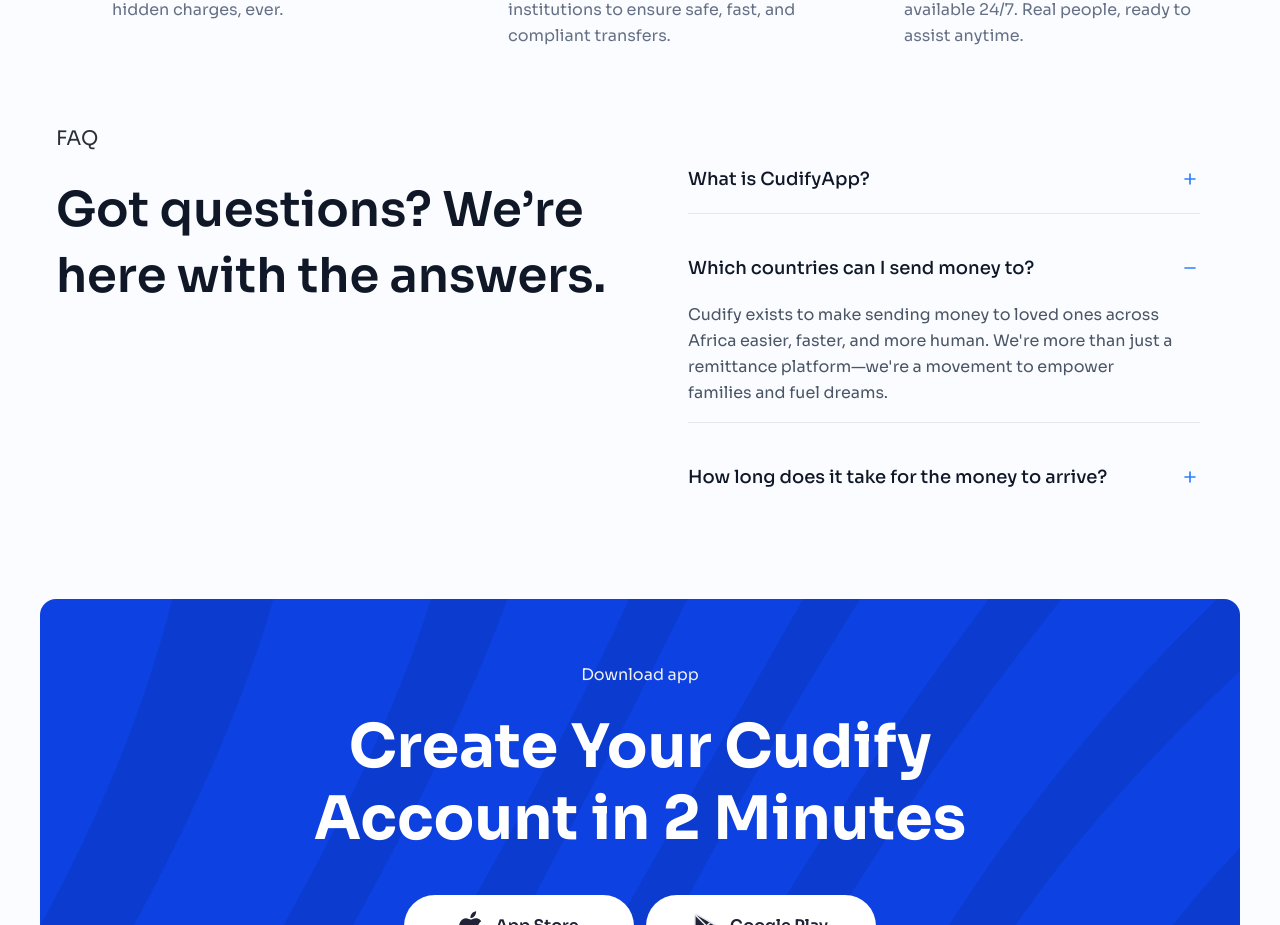
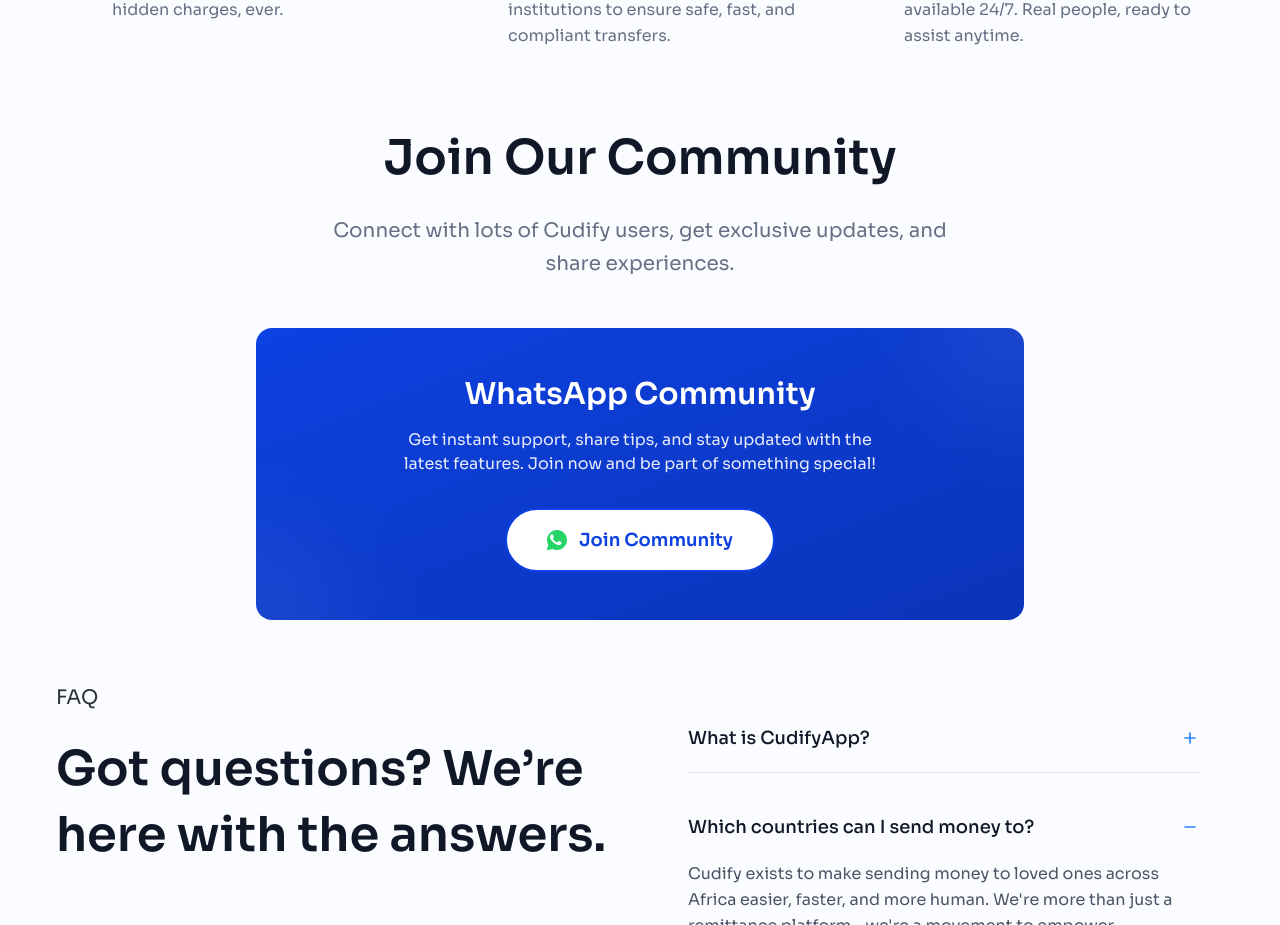
Before and after one commit to Joesef127/cudify, a React (Vite) app: page / in a window 1280 px wide. Shown: the part 6578-7503 px from the top of the page. Built offline with nearby package versions, Linux system fonts and the light colour scheme; no server answers.

Commit message:
feat: added community section

```diff
--- /dev/null
+++ b/src/components/CommunitySection.tsx
@@ -0,0 +1,124 @@
+const CommunitySection = () => {
+  // WhatsApp icon component
+  const WhatsAppIcon = ({ className = "w-12 h-12" }: { className?: string }) => (
+    <svg
+      className={className}
+      viewBox="0 0 48 48"
+      fill="none"
+      xmlns="http://www.w3.org/2000/svg"
+    >
+      <path
+        d="M24 0C10.745 0 0 10.745 0 24c0 4.243 1.103 8.226 3.026 11.686L.053 46.73a1.5 1.5 0 001.917 1.917l11.044-2.973A23.864 23.864 0 0024 48c13.255 0 24-10.745 24-24S37.255 0 24 0z"
+        fill="#25D366"
+      />
+      <path
+        d="M34.759 32.582c-.578 1.629-2.864 2.981-4.683 3.373-1.241.266-2.86.48-8.31-1.783-6.993-2.903-11.507-10.026-11.86-10.487-.34-.461-2.793-3.718-2.793-7.092 0-3.373 1.768-5.034 2.394-5.721.627-.687 1.367-.859 1.824-.859.457 0 .914.005 1.315.024.422.02.988-.16 1.545 1.178.578 1.384 1.976 4.817 2.148 5.169.172.351.287.762.058 1.223-.23.461-.344.75-.687 1.154-.344.405-.723.905-1.033 1.215-.343.344-.7.714-.3 1.401.4.687 1.779 2.933 3.817 4.753 2.622 2.343 4.834 3.073 5.52 3.425.686.351 1.088.294 1.489-.172.4-.469 1.72-2.007 2.178-2.694.458-.687.915-.573 1.545-.344.63.23 4.004 1.887 4.69 2.232.686.344 1.144.516 1.315.802.172.286.172 1.652-.405 3.281z"
+        fill="#fff"
+      />
+    </svg>
+  );
+
+  return (
+    <section className="pb-16 px-3 md:px-5 w-full flex justify-center items-center bg-[#FAFCFF]">
+      <div className="max-w-[1200px] w-full relative z-10 flex flex-col items-center text-center gap-8 md:gap-12">
+        {/* Header Section */}
+        <div className="flex flex-col gap-4 md:gap-6 max-w-2xl px-4">
+          <h1
+            className="font-semibold text-3xl sm:text-4xl md:text-5xl leading-snug text-[#101828]"
+            data-aos="fade-left"
+          >
+            Join Our Community
+          </h1>
+          <p
+            className="text-sm sm:text-base md:text-lg lg:text-xl leading-relaxed font-normal text-[#667085]"
+            data-aos="fade-right"
+          >
+            Connect with lots of Cudify users, get exclusive updates, and share
+            experiences.
+          </p>
+        </div>
+
+        {/* Community Card */}
+        <div
+          className="w-full max-w-3xl bg-gradient-to-br from-[#0D41E1] to-[#0A34B8] rounded-2xl p-8 md:p-12 flex flex-col items-center gap-8 relative overflow-hidden"
+          data-aos="zoom-in"
+        >
+          {/* Decorative circles */}
+          <div className="absolute -top-20 -right-20 w-40 h-40 bg-white/10 rounded-full blur-3xl"></div>
+          <div className="absolute -bottom-20 -left-20 w-40 h-40 bg-white/10 rounded-full blur-3xl"></div>
+
+          {/* Content */}
+          <div className="relative z-10 flex flex-col items-center gap-6 text-white">
+            {/* <div className="bg-white/20 backdrop-blur-sm p-4 rounded-xl">
+              <WhatsAppIcon className="w-12 h-12 md:w-16 md:h-16" />
+            </div> */}
+
+            <div className="flex flex-col gap-3 md:gap-4">
+              <h2 className="font-semibold text-xl md:text-2xl lg:text-3xl">
+                WhatsApp Community
+              </h2>
+              <p className="text-sm md:text-base text-white/90 max-w-lg">
+                Get instant support, share tips, and stay updated with the
+                latest features. Join now and be part of something special!
+              </p>
+            </div>
+
+            {/* Join Button */}
+            <a
+              href="https://chat.whatsapp.com/JFLaidMYTo1CprgntjHEAn?mode=gi_t"
+              target="_blank"
+              rel="noopener noreferrer"
+              className="bg-white text-[#0D41E1] hover:bg-transparent hover:text-white border sm:border-2 transition-colors duration-300 px-8 py-3 md:px-10 md:py-4 rounded-full font-semibold text-sm sm:text-base md:text-lg flex items-center gap-3 mt-2"
+              data-aos="fade-up"
+              data-aos-delay="200"
+            >
+              <WhatsAppIcon className="w-5 h-5" />
+              Join Community
+            </a>
+          </div>
+        </div>
+
+        {/* Benefits Section */}
+        {/* <div className="grid grid-cols-1 sm:grid-cols-3 gap-6 md:gap-8 w-full mt-4" data-aos="fade-up" data-aos-delay="300">
+          <div className="flex flex-col items-center gap-3 text-center">
+            <div className="w-12 h-12 bg-[#0D41E1]/10 rounded-full flex items-center justify-center">
+              <span className="text-2xl">💬</span>
+            </div>
+            <h3 className="font-semibold text-base md:text-lg text-[#101828]">
+              Instant Support
+            </h3>
+            <p className="text-sm text-[#667085]">
+              Get quick answers from our team and fellow users
+            </p>
+          </div>
+
+          <div className="flex flex-col items-center gap-3 text-center">
+            <div className="w-12 h-12 bg-[#0D41E1]/10 rounded-full flex items-center justify-center">
+              <span className="text-2xl">🎁</span>
+            </div>
+            <h3 className="font-semibold text-base md:text-lg text-[#101828]">
+              Exclusive Updates
+            </h3>
+            <p className="text-sm text-[#667085]">
+              Be the first to know about new features and offers
+            </p>
+          </div>
+
+          <div className="flex flex-col items-center gap-3 text-center">
+            <div className="w-12 h-12 bg-[#0D41E1]/10 rounded-full flex items-center justify-center">
+              <span className="text-2xl">🤝</span>
+            </div>
+            <h3 className="font-semibold text-base md:text-lg text-[#101828]">
+              Connect & Share
+            </h3>
+            <p className="text-sm text-[#667085]">
+              Share experiences and tips with fellow Cudify users
+            </p>
+          </div>
+        </div> */}
+      </div>
+    </section>
+  );
+};
+
+export default CommunitySection;
--- a/src/pages/About.tsx
+++ b/src/pages/About.tsx
@@ -1,4 +1,5 @@
 import AboutHero from "../components/AboutHero";
+import CommunitySection from "../components/CommunitySection";
 import CTASection from "../components/CTASection";
 import TeamSection from "../components/TeamSection";
 
@@ -7,6 +8,7 @@
         <div>
             <AboutHero />
             <TeamSection />
+            <CommunitySection />
             <CTASection />
         </div>
     )
--- a/src/pages/Home.tsx
+++ b/src/pages/Home.tsx
@@ -1,4 +1,5 @@
 import CTASection from "../components/CTASection";
+import CommunitySection from "../components/CommunitySection";
 import FaqSection from "../components/FaqSection";
 import HomeFeatureSection from "../components/HomeFeatureSection";
 import HomeHero from "../components/HomeHero";
@@ -12,6 +13,7 @@
       <PowerSection />
       <HomeFeatureSection />
       <SecuritySection />
+      <CommunitySection />
       <FaqSection />
       <CTASection />
     </div>
```
